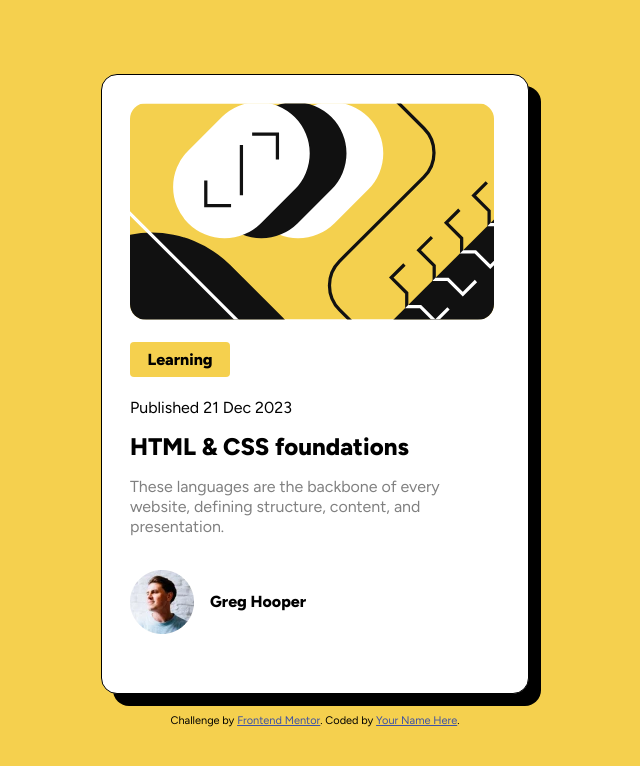
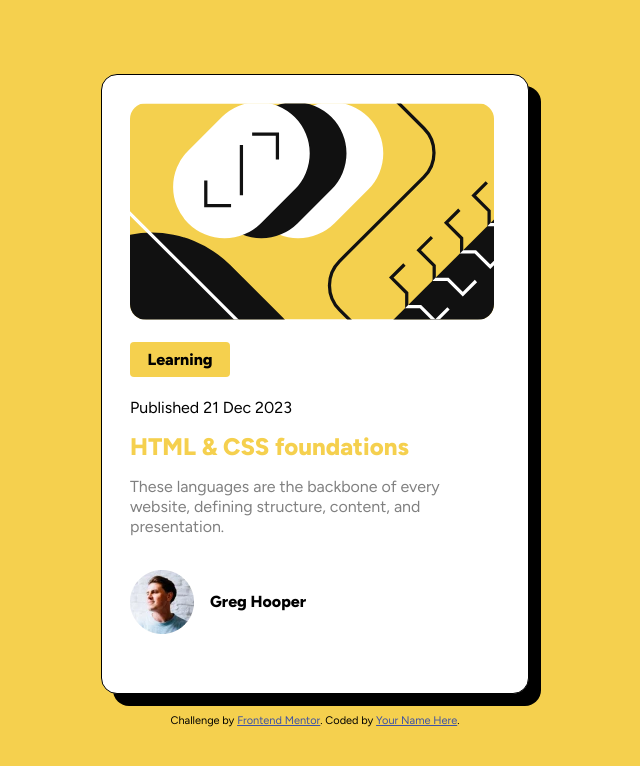
Before and after one commit to cloudpc7/Blog-review-card, a plain HTML site: page index.html in a window 1280 px wide. In both pictures the pointer is over the element "HTML & CSS foundations". Shown: the whole page, without its empty margins (325-965 px from the left). Drawn offline with Linux system fonts and the light colour scheme.

Commit message:
adding hover state

```diff
--- a/style.css
+++ b/style.css
@@ -56,6 +56,10 @@ body {
     font-weight: 800;
 }
 
+.title:hover{
+    color:#F5D04E;
+}
+
 .author {
     display: flex;
     align-items: center;
```
